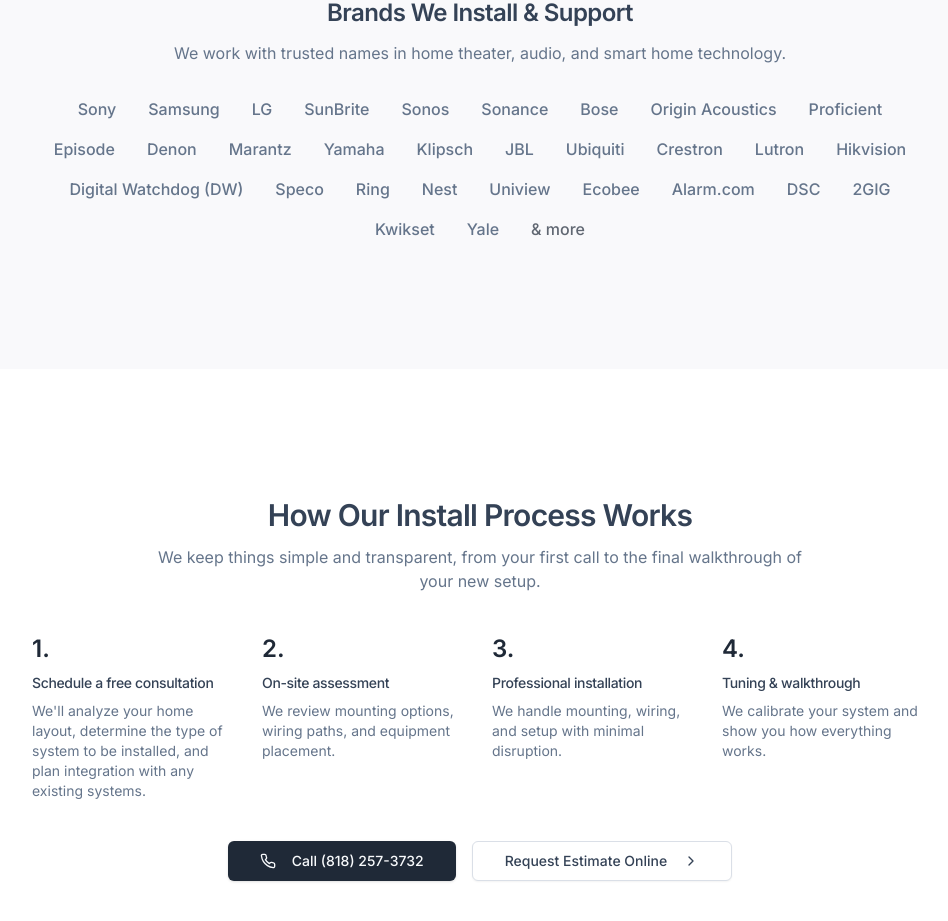
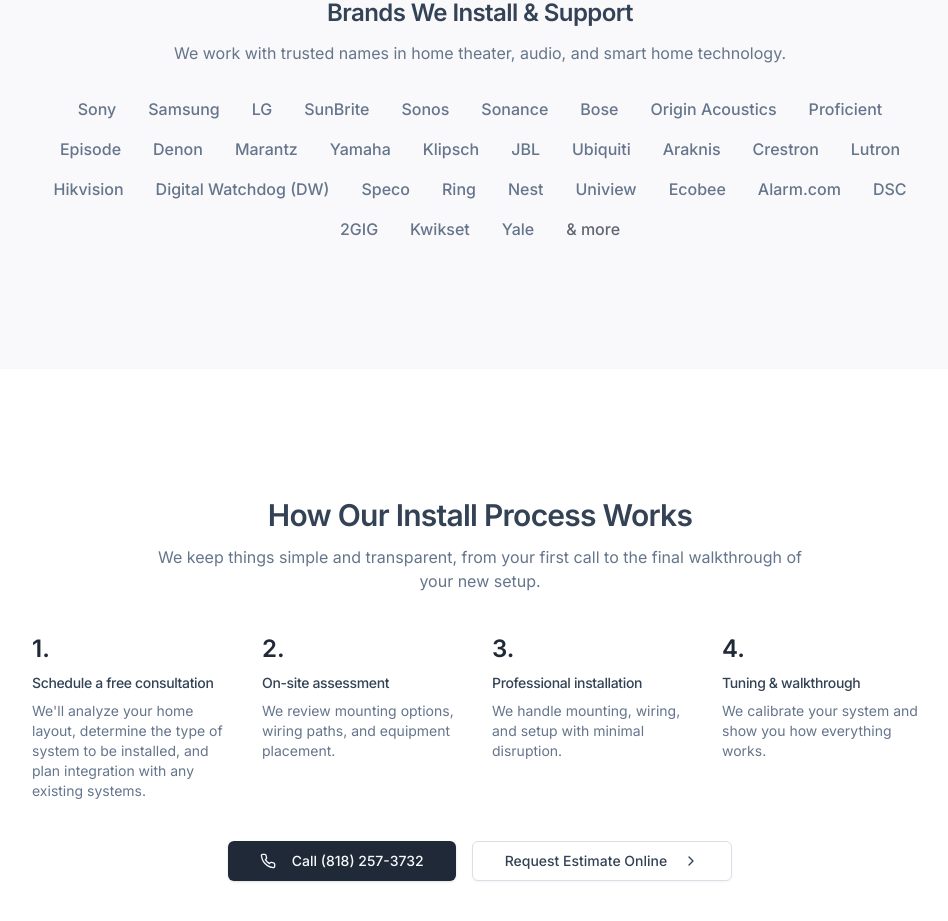
Before and after one commit to dshaby/sos-site, a Next.js app: page /services in a window 1280 px wide. Shown: the part 2360-3281 px from the top of the page, without its empty margins (160-1108 px from the left). Built offline with nearby package versions, Linux system fonts and the light colour scheme.

Commit message:
Add Araknis to brands list

```diff
--- a/src/components/ServicesPageContent.tsx
+++ b/src/components/ServicesPageContent.tsx
@@ -201,6 +201,7 @@
             <span>Klipsch</span>
             <span>JBL</span>
             <span>Ubiquiti</span>
+            <span>Araknis</span>
             <span>Crestron</span>
             <span>Lutron</span>
             <span>Hikvision</span>
```
